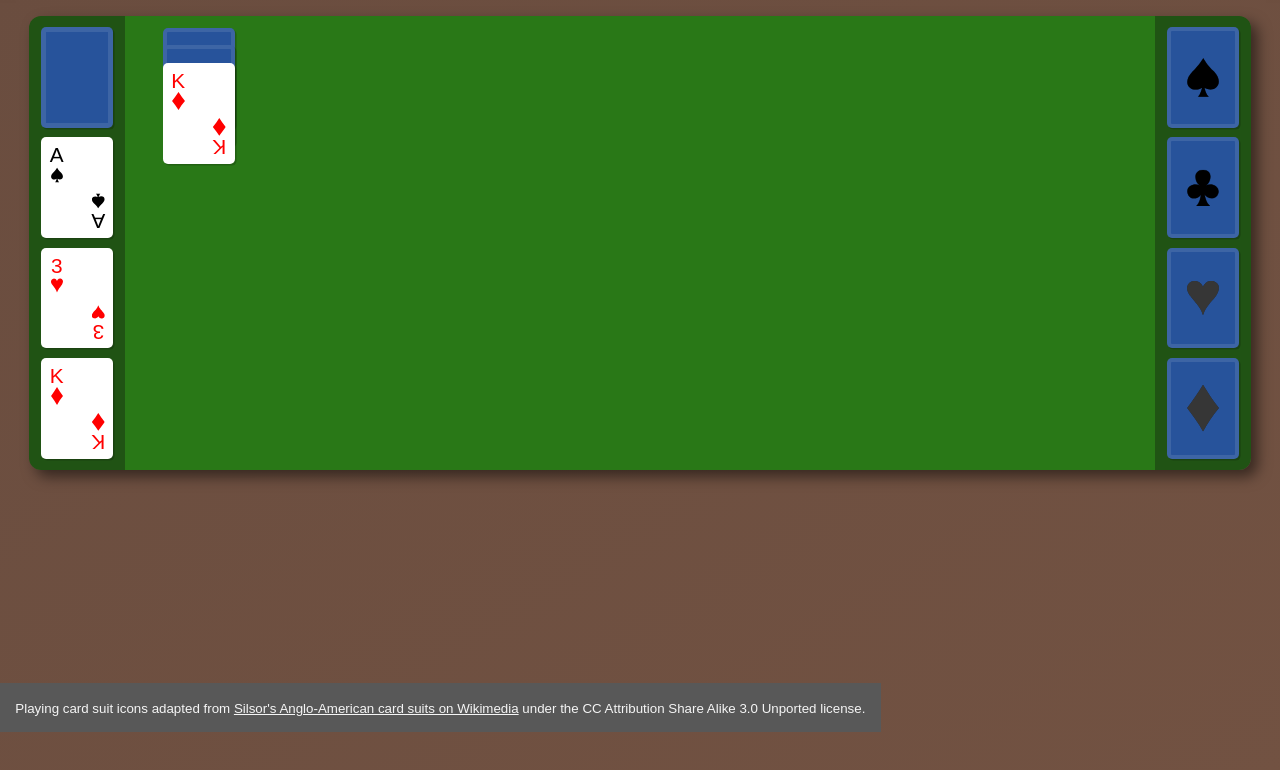
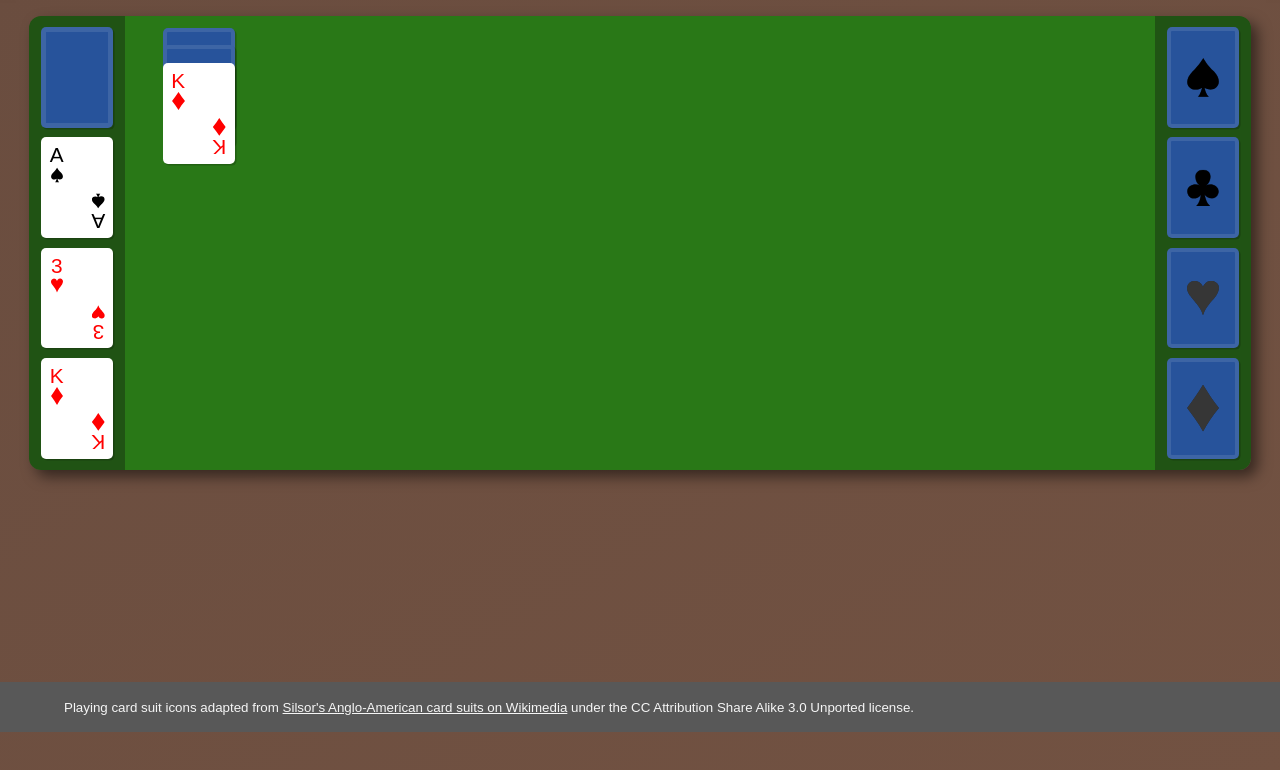
Before and after one commit to SetKu/Solitaire-Electron, a website: page index.html in a window 1280 px wide. Shown: the part 68-838 px from the top of the page. Drawn offline with Linux system fonts and the light colour scheme.

Commit message:
Fixed issue where the footer wouldn't touch the right side of the viewport.

```diff
--- a/style.css
+++ b/style.css
@@ -154,7 +154,8 @@ body {
 .footer {
   position: fixed;
   bottom: 0;
-  padding: 11.5pt;
+  width: 90vw;
+  padding: 1rem 5vw;
   background-color: #585858;
 }
 
```
